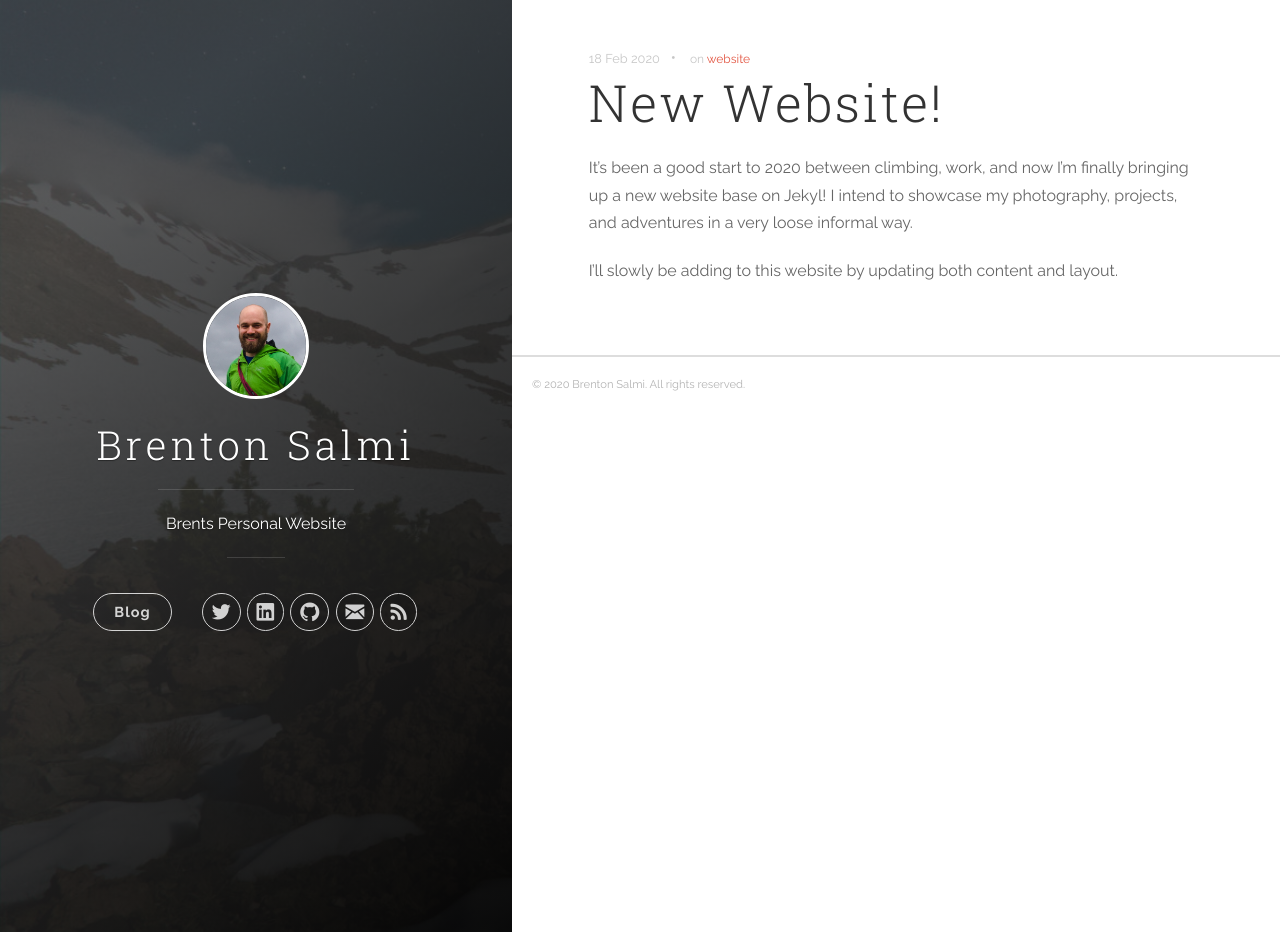
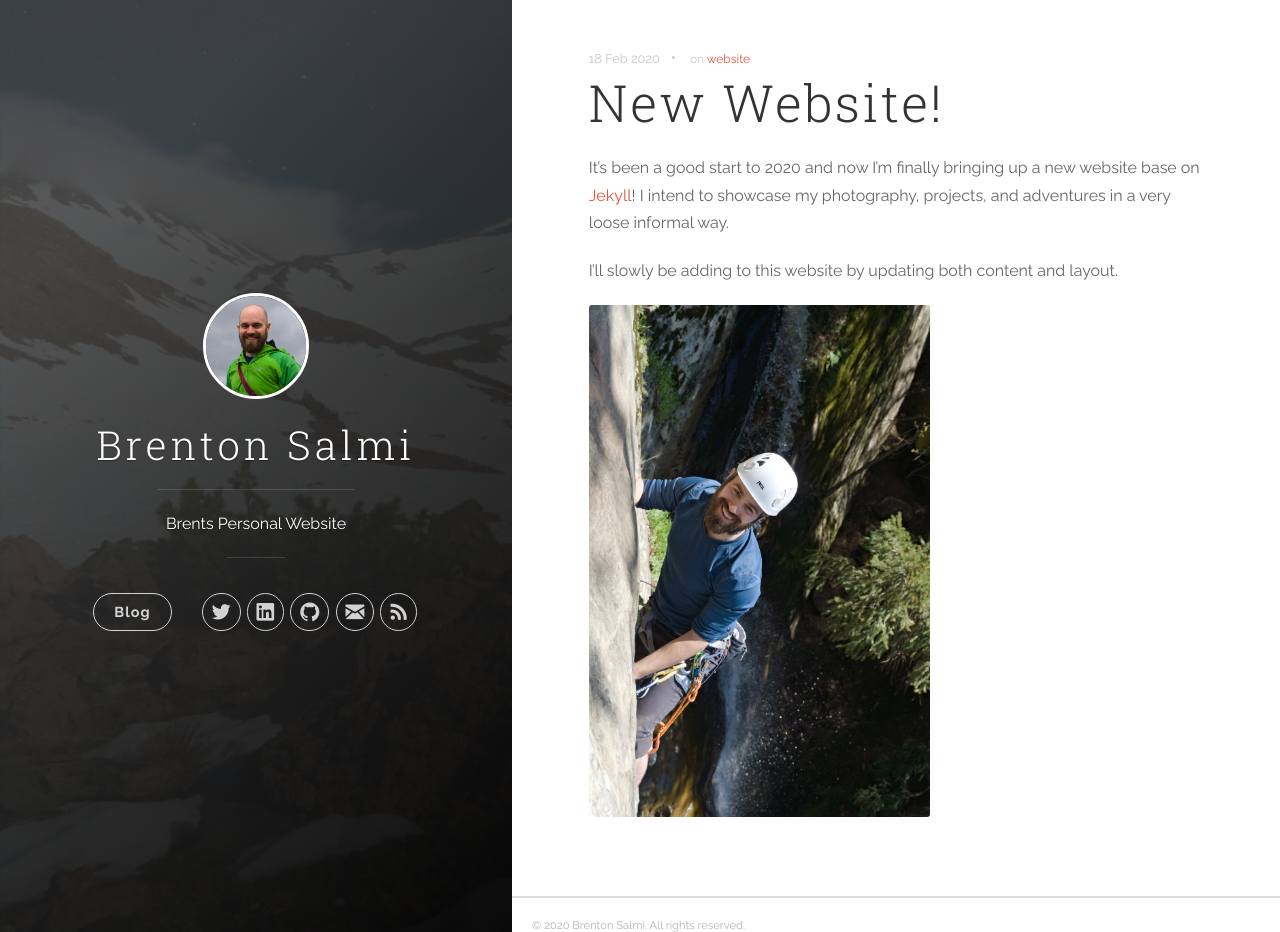
Before and after one commit to kb1lqd/website, a Jekyll site: the page built from _posts/2020-02-18-new-website.markdown, in a window 1280 px wide and 932 px high. Built offline with Jekyll 4.4.1, drawn with Linux system fonts in a browser that asks for light colours.

Commit message:
Added simple first blog post.

```diff
--- a/_posts/2020-02-18-new-website.markdown
+++ b/_posts/2020-02-18-new-website.markdown
@@ -4,6 +4,8 @@ date:   2020-02-18 00:34:00
 categories: [website]
 tags: [website]
 ---
-It's been a good start to 2020 between climbing, work, and now I'm finally bringing up a new website base on Jekyl! I intend to showcase my photography, projects, and adventures in a very loose informal way.
+It's been a good start to 2020 and now I'm finally bringing up a new website base on [Jekyll](https://jekyllrb.com/)! I intend to showcase my photography, projects, and adventures in a very loose informal way.
 
 I'll slowly be adding to this website by updating both content and layout.
+
+![Climbing Waterfall Cliffs - Castle Rock State Park](/images/2020-02-18/DSC01991.jpg){:height="512px"}
```
Also changed, not shown: images/2020-02-18/DSC01991.jpg (added).
